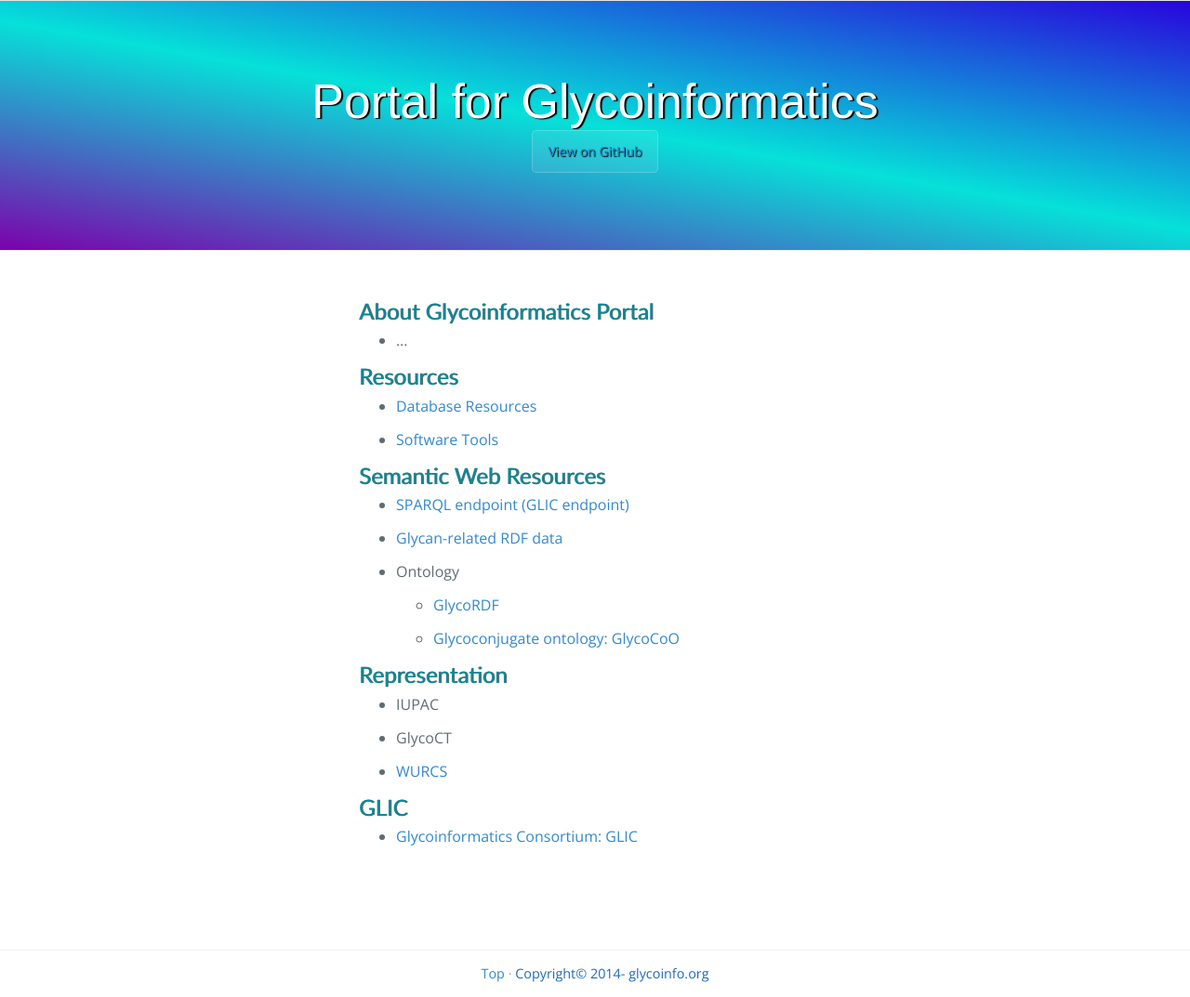
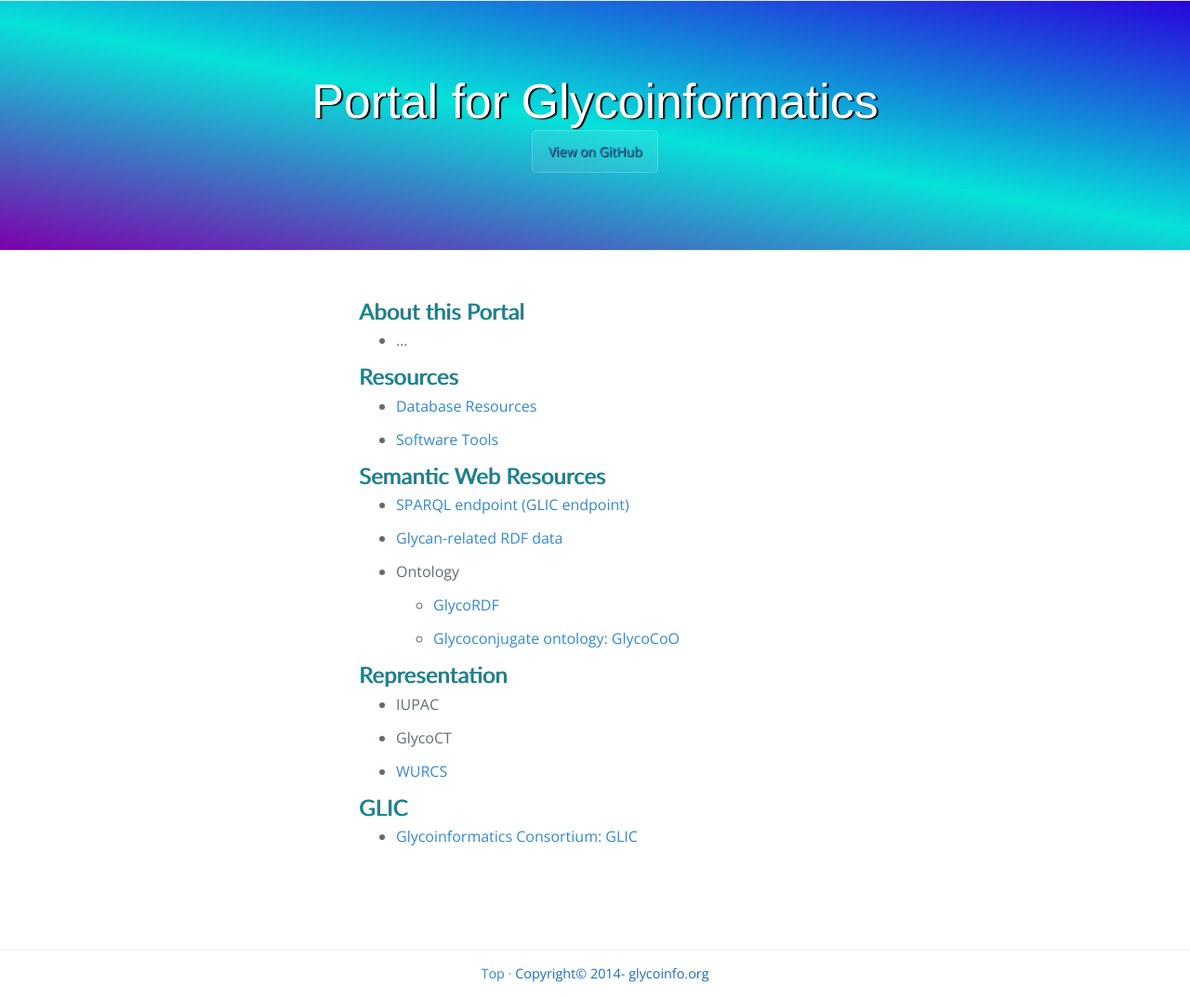
Before and after one commit to glycoinfo/www, a Jekyll site: the page built from index.md, in a window 1280 px wide. Shown: the whole page at 93% size. Built offline with Jekyll 4.4.1, drawn with Linux system fonts in a browser that asks for light colours; nearby versions of some CDN libraries; a script that is not in the unit is left out.

Commit message:
Update index.md

```diff
--- a/index.md
+++ b/index.md
@@ -3,7 +3,7 @@
 layout: top
 ---
 
-### About Glycoinformatics Portal
+### About this Portal
 
 * ...
 
```
